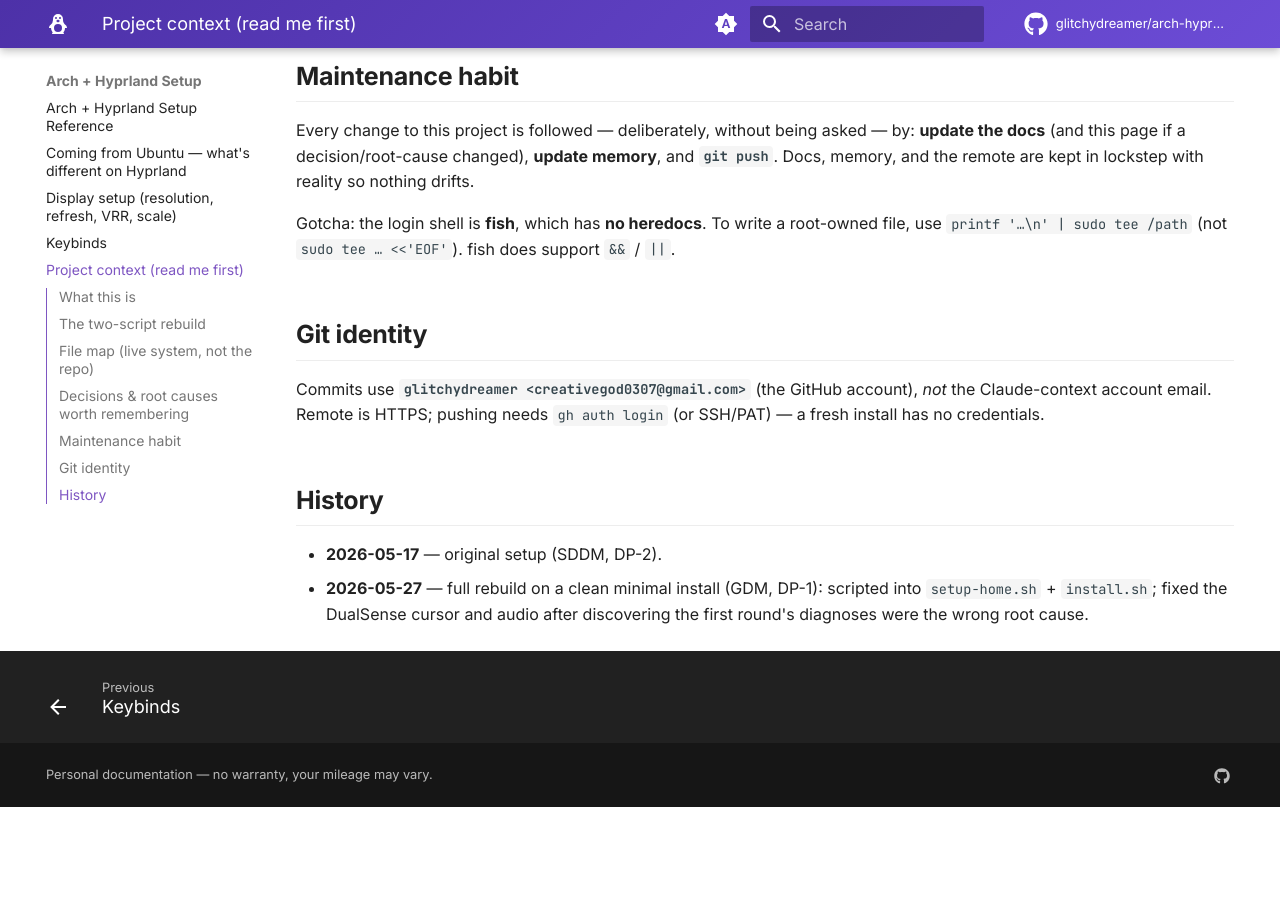
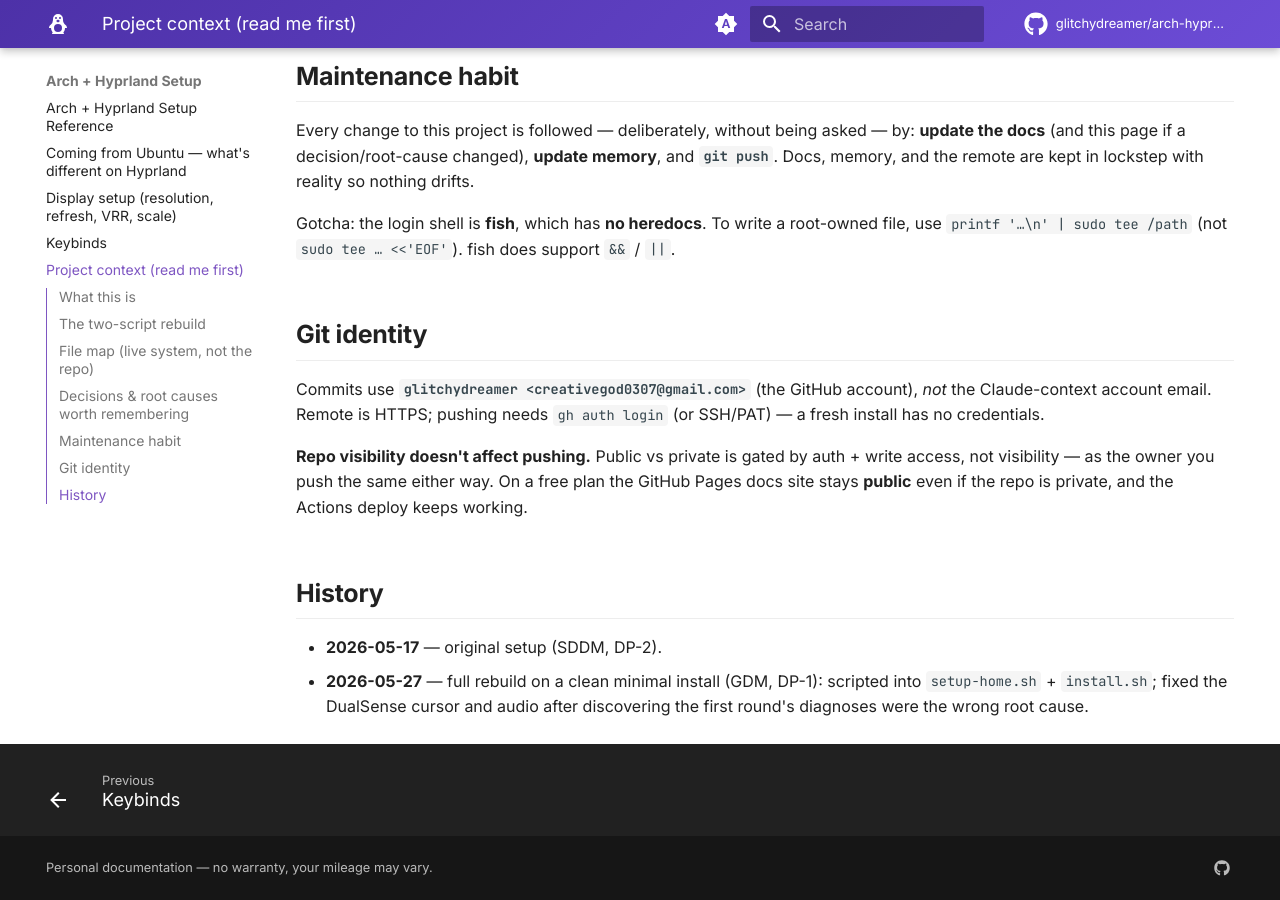
Before and after one commit to glitchydreamer/arch-hyprland-setup, an MkDocs documentation site: the page built from docs/project-context.md, in a window 1280 px wide and 900 px high, scrolled down 2282 px. Built offline with MkDocs 1.6.1 and Material for MkDocs 9.7.7, drawn with Linux system fonts in a browser that asks for light colours; comment, search, counter and statistics services are not loaded; before the commit the page ends 3089 px from its top, so only the background shows below that.

Commit message:
docs(context): note repo visibility doesn't affect push
Co-Authored-By: Claude Opus 4.7 <noreply@anthropic.com>

```diff
--- a/docs/project-context.md
+++ b/docs/project-context.md
@@ -95,6 +95,11 @@ Commits use **`glitchydreamer <creativegod0307@gmail.com>`** (the GitHub
 account), *not* the Claude-context account email. Remote is HTTPS; pushing
 needs `gh auth login` (or SSH/PAT) — a fresh install has no credentials.
 
+**Repo visibility doesn't affect pushing.** Public vs private is gated by
+auth + write access, not visibility — as the owner you push the same either
+way. On a free plan the GitHub Pages docs site stays **public** even if the
+repo is private, and the Actions deploy keeps working.
+
 ## History
 
 - **2026-05-17** — original setup (SDDM, DP-2).
```
